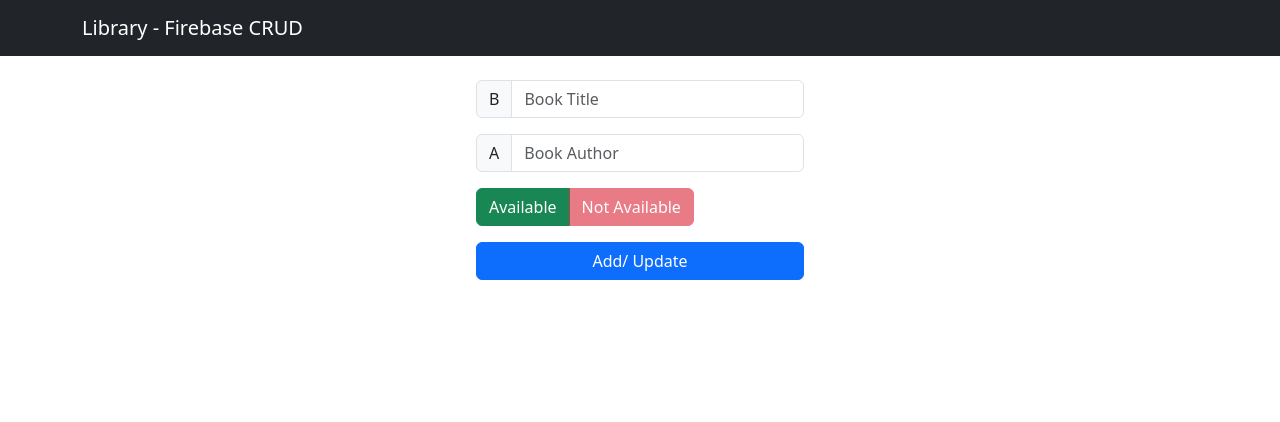
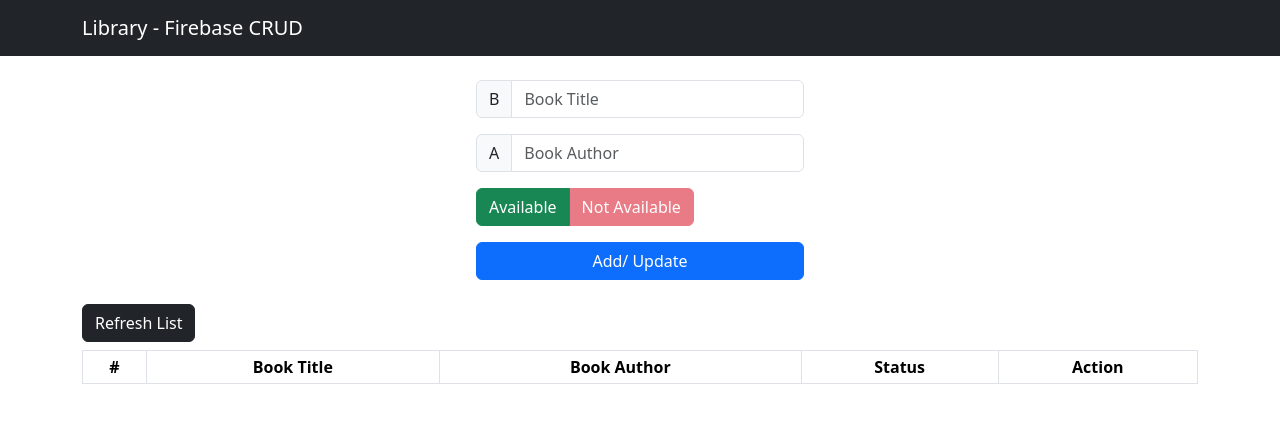
Before and after one commit to soniadiwedi/FireBaseCrud, a React (Create React App) app: page / in a window 1280 px wide. Shown: the top 422 px of the page. Built offline with nearby package versions, Linux system fonts and the light colour scheme.

Commit message:
book list added

```diff
--- a/src/App.js
+++ b/src/App.js
@@ -3,6 +3,7 @@ import './App.css';
 import 'bootstrap/dist/css/bootstrap.min.css'
 import { AddBook } from './components/AddBook';
 import { Container, Navbar, Row, Col } from "react-bootstrap";
+import { BookList } from './components/BookList';
 
 function App() {
   return (
@@ -23,7 +24,7 @@ function App() {
       <Container>
         <Row>
           <Col>
-            {/* <BooksList getBookId={getBookIdHandler} /> */}
+            <BookList />
           </Col>
         </Row>
       </Container>
--- a/src/components/BookList.jsx
+++ b/src/components/BookList.jsx
@@ -0,0 +1,28 @@
+import React from 'react'
+import { Button, Table } from 'react-bootstrap'
+
+export const BookList = () => {
+  return (
+    <div>
+        <div className="mb-2">
+        <Button variant="dark edit" >
+          Refresh List
+        </Button>
+      </div>
+
+      {/* <pre>{JSON.stringify(books, undefined, 2)}</pre>} */}
+      <Table striped bordered hover size="sm">
+        <thead>
+          <tr>
+            <th>#</th>
+            <th>Book Title</th>
+            <th>Book Author</th>
+            <th>Status</th>
+            <th>Action</th>
+          </tr>
+        </thead>
+        <tbody></tbody>
+        </Table>
+    </div>
+  )
+}
```
